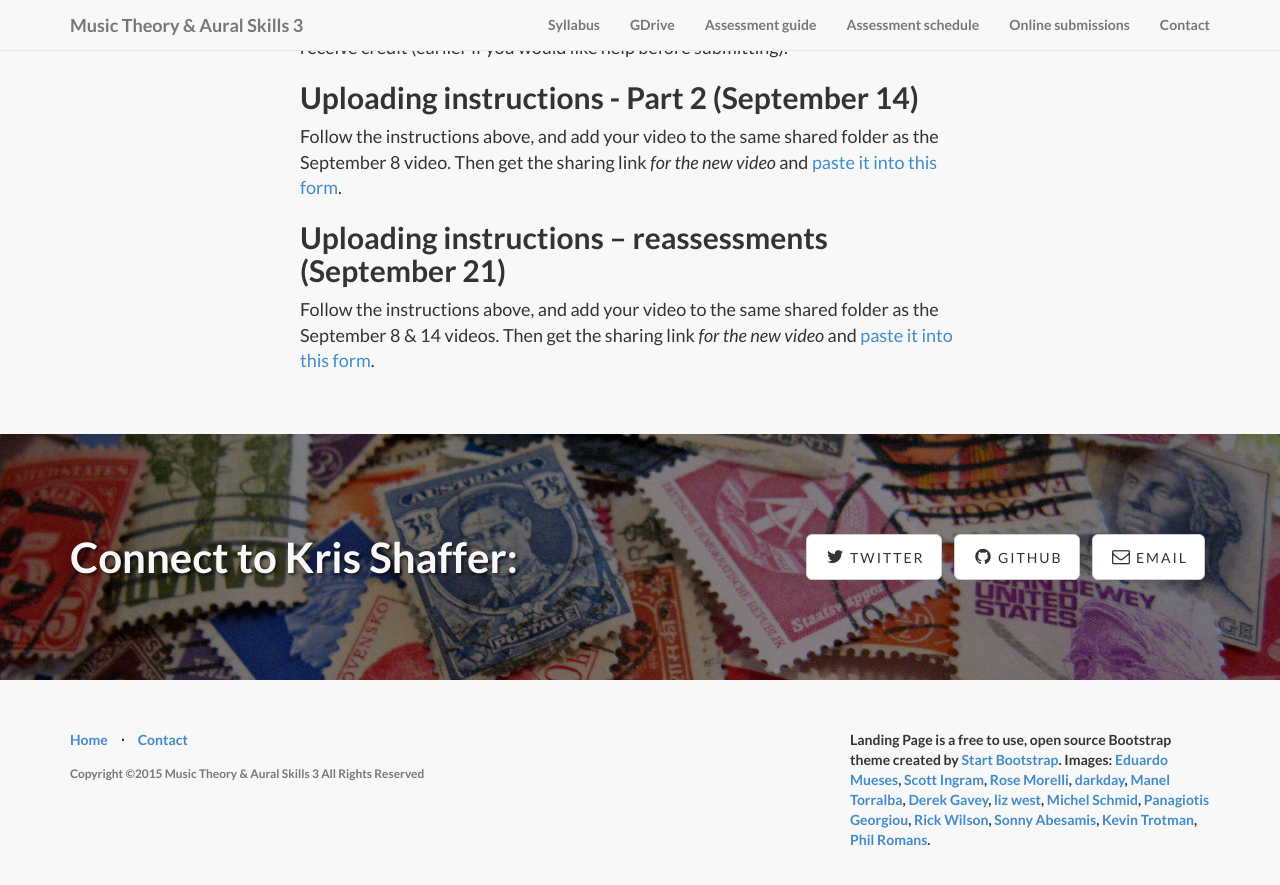
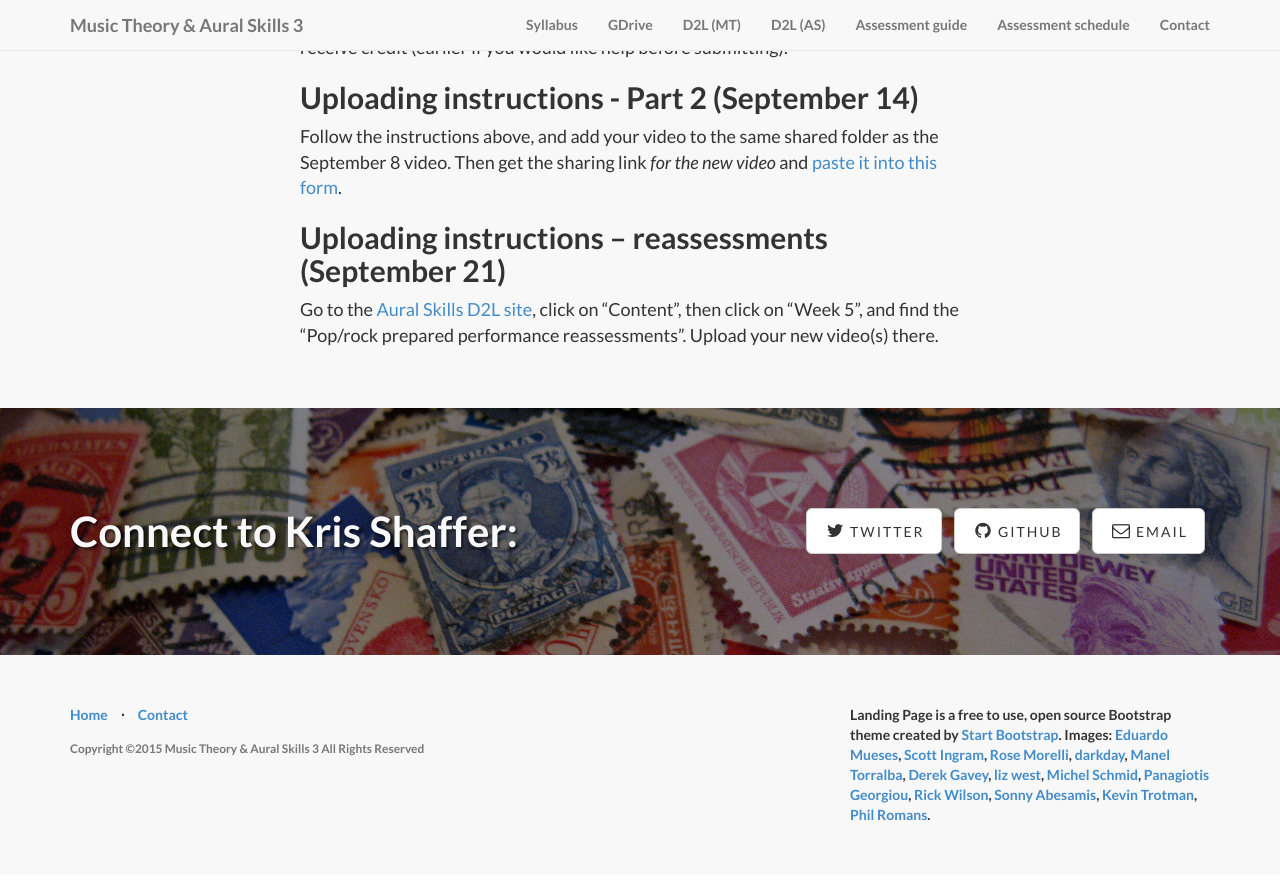
Before and after one commit to kshaffer/theory3, a Jekyll site: the page built from popRockVideoPortfolio.md, in a window 1280 px wide and 900 px high, scrolled down 3781 px. Shown: the top 885 px of the window. Built offline with Jekyll 4.4.1, drawn with Linux system fonts in a browser that asks for light colours; nearby versions of some CDN libraries; library files that are not in the unit come from our copies; grey boxes are pictures that could not be loaded.

Commit message:
D2L links

```diff
--- a/_includes/header.html
+++ b/_includes/header.html
@@ -21,13 +21,16 @@
                     <a href="https://drive.google.com/a/colorado.edu/folderview?id=0B9o4hmKNoi6cfjJfRmNnVXRTbERYNXNHZzcweXVMTURaSm9CMU01azBWQWowUmRhSzM3cE0&usp=sharing">GDrive</a>
                 </li>
                 <li>
+                    <a href="https://learn.colorado.edu/d2l/home/120565">D2L (MT)</a>
+                </li>
+                <li>
+                    <a href="https://learn.colorado.edu/d2l/home/120555">D2L (AS)</a>
+                </li>
+                <li>
                     <a href="/assessments/">Assessment guide</a>
                 </li>
                 <li>
                     <a href="/schedule/">Assessment schedule</a>
-                </li>
-                <li>
-                    <a href="/submission/">Online submissions</a>
                 </li>
                 <li>
                     <a href="#contact">Contact</a>
--- a/popRockVideoPortfolio.md
+++ b/popRockVideoPortfolio.md
@@ -65,4 +65,4 @@ Follow the instructions above, and add your video to the same shared folder as t
 
 ## Uploading instructions – reassessments (September 21)
 
-Follow the instructions above, and add your video to the same shared folder as the September 8 & 14 videos. Then get the sharing link *for the new video* and [paste it into this form](https://docs.google.com/forms/d/18MMCamiPnVKDRKyGv5YrxZbfJ4uulaazXCjVz-2kOIo/viewform?usp=send_form).
+Go to the [Aural Skills D2L site](https://learn.colorado.edu/d2l/home/120555), click on "Content", then click on "Week 5", and find the "Pop/rock prepared performance reassessments". Upload your new video(s) there.
```
Also changed, not shown: week4.md (+1 -1 lines).
